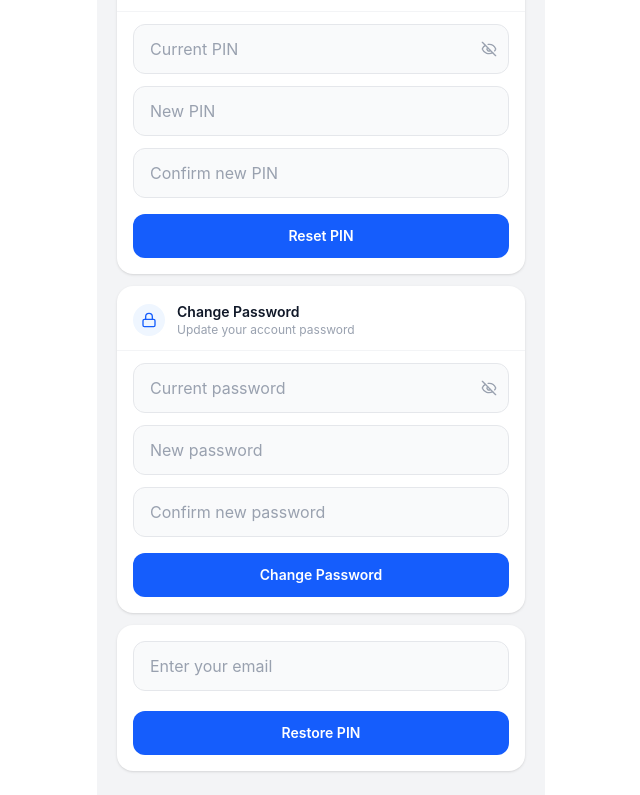
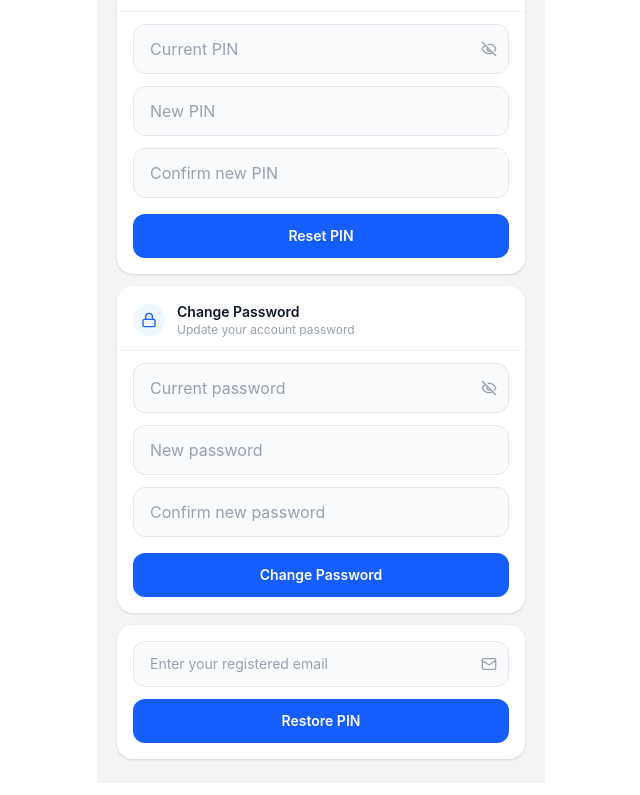
Before and after one commit to DanielApple05/Banking, a React (Vite) app in the folder frontend/: page /security-and-privacy in a window 1280 px wide. Shown: the part 557-1352 px from the top of the page, without its empty margins (319-959 px from the left). Built offline with nearby package versions, Linux system fonts and the light colour scheme.

Commit message:
fixed bug in restoreDefaultPin

```diff
--- a/frontend/src/assets/components/security-password/restorePin.jsx
+++ b/frontend/src/assets/components/security-password/restorePin.jsx
@@ -1,37 +1,29 @@
 import React, { useState } from "react";
-import { CheckCircle, AlertCircle } from "lucide-react";
+import { CheckCircle, AlertCircle, Mail } from "lucide-react";
 import { restoreDefaultPin } from "../../../api/auth";
 
 const RestorePin = () => {
   const [confirmEmail, setConfirmEmail] = useState("");
-  const [message, setMessage] = useState({
-    text: "",
-    type: ""
-  });
+  const [message, setMessage] = useState({ text: "", type: "" });
   const [loading, setLoading] = useState(false);
 
   const handleRestorePin = async (e) => {
     e.preventDefault();
+    if (!confirmEmail)
+      return setMessage({ text: "Please enter your email.", type: "error" });
 
     try {
       setLoading(true);
       setMessage({ text: "", type: "" });
 
-      const res = await restoreDefaultPin(confirmEmail);
+      const res = await restoreDefaultPin({ confirmEmail });
 
-      setMessage({
-        text: res.data.message,
-        type: "success"
-      });
-
+      setMessage({ text: res.data.message, type: "success" });
       setConfirmEmail("");
-
     } catch (error) {
       setMessage({
-        text:
-          error.response?.data?.message ||
-          "Unable to restore PIN",
-        type: "error"
+        text: error.response?.data?.message || "Unable to restore PIN",
+        type: "error",
       });
     } finally {
       setLoading(false);
@@ -39,46 +31,38 @@ const RestorePin = () => {
   };
 
   return (
-    <div className="flex flex-col gap-4">
+    <div className="flex flex-col gap-3">
       {message.text && (
         <div
           className={`flex items-center gap-2 px-3 py-2.5 rounded-xl text-xs font-medium
-          ${
-            message.type === "success"
-              ? "bg-green-50 text-green-700"
-              : "bg-red-50 text-red-600"
-          }`}
+          ${message.type === "success" ? "bg-green-50 text-green-700" : "bg-red-50 text-red-600"}`}
         >
           {message.type === "success" ? (
             <CheckCircle className="w-4 h-4 shrink-0" />
           ) : (
             <AlertCircle className="w-4 h-4 shrink-0" />
           )}
-
           {message.text}
         </div>
       )}
 
-      <form onSubmit={handleRestorePin}>
-        <input
-          type="email"
-          placeholder="Enter your email"
-          className="w-full bg-gray-50 border border-gray-200 rounded-xl px-4 py-3 pr-11 mb-4 text-gray-800 placeholder-gray-400 focus:outline-none focus:ring-2 focus:ring-blue-500 focus:border-transparent transition"
-          value={confirmEmail}
-          onChange={(e) =>
-            setConfirmEmail(e.target.value)
-          }
-        />
+      <form onSubmit={handleRestorePin} className="flex flex-col gap-3">
+        <div className="relative">
+          <input
+            type="email"
+            placeholder="Enter your registered email"
+            className="w-full bg-gray-50 border border-gray-200 rounded-xl px-4 py-3 pr-11 text-sm text-gray-800 placeholder-gray-400 focus:outline-none focus:ring-2 focus:ring-blue-500 focus:border-transparent transition"
+            value={confirmEmail}
+            onChange={(e) => setConfirmEmail(e.target.value)}
+          />
+          <Mail className="absolute right-3 top-1/2 -translate-y-1/2 w-4 h-4 text-gray-400" />
+        </div>
 
         <button
           type="submit"
           disabled={loading}
-          className={`w-full py-3 rounded-xl text-sm font-semibold text-white transition mt-1
-          ${
-            loading
-              ? "bg-blue-300 cursor-not-allowed"
-              : "bg-blue-600 hover:bg-blue-700 active:scale-[0.98]"
-          }`}
+          className={`w-full py-3 rounded-xl text-sm font-semibold text-white transition
+          ${loading ? "bg-blue-300 cursor-not-allowed" : "bg-blue-600 hover:bg-blue-700 active:scale-[0.98]"}`}
         >
           {loading ? "Restoring..." : "Restore PIN"}
         </button>
```
